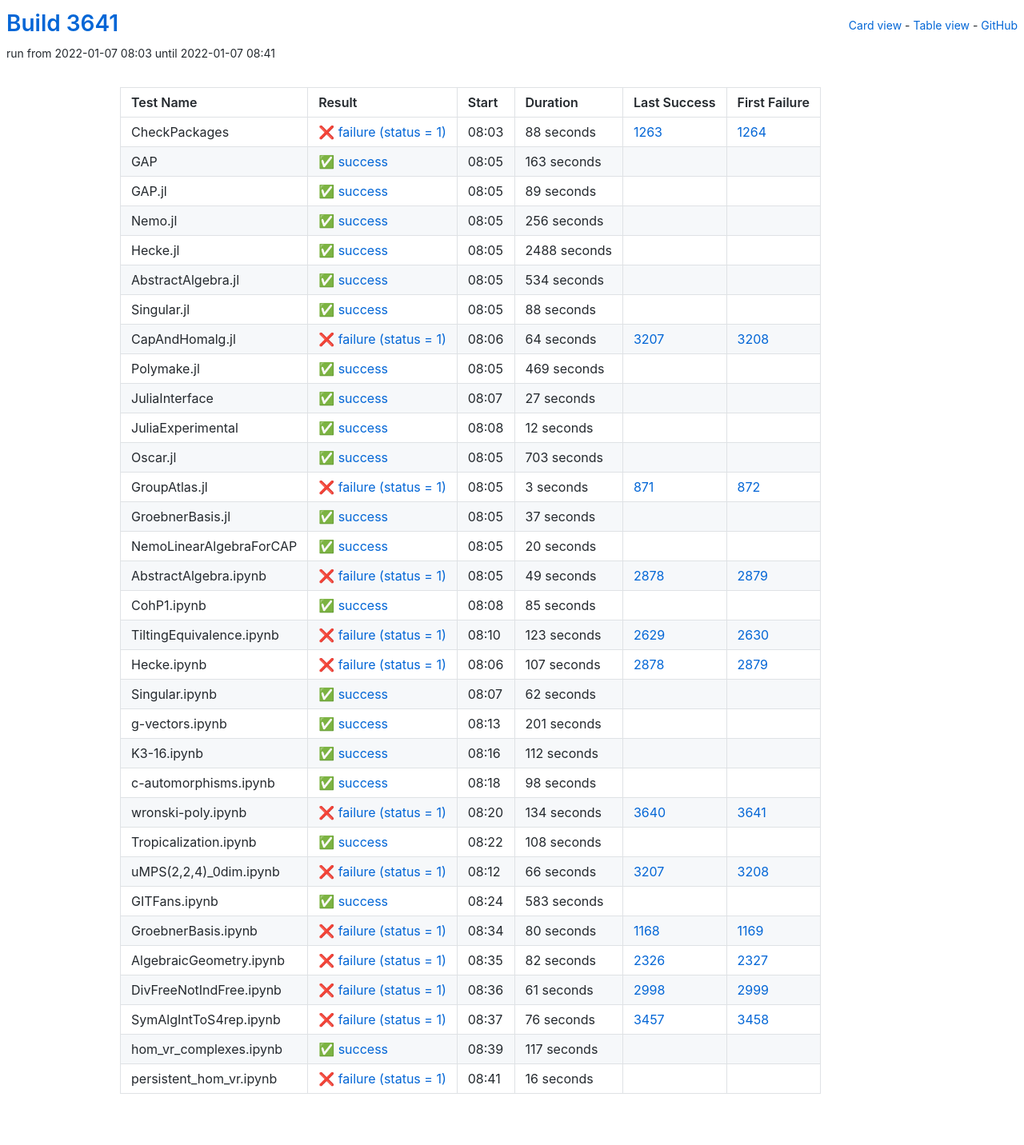
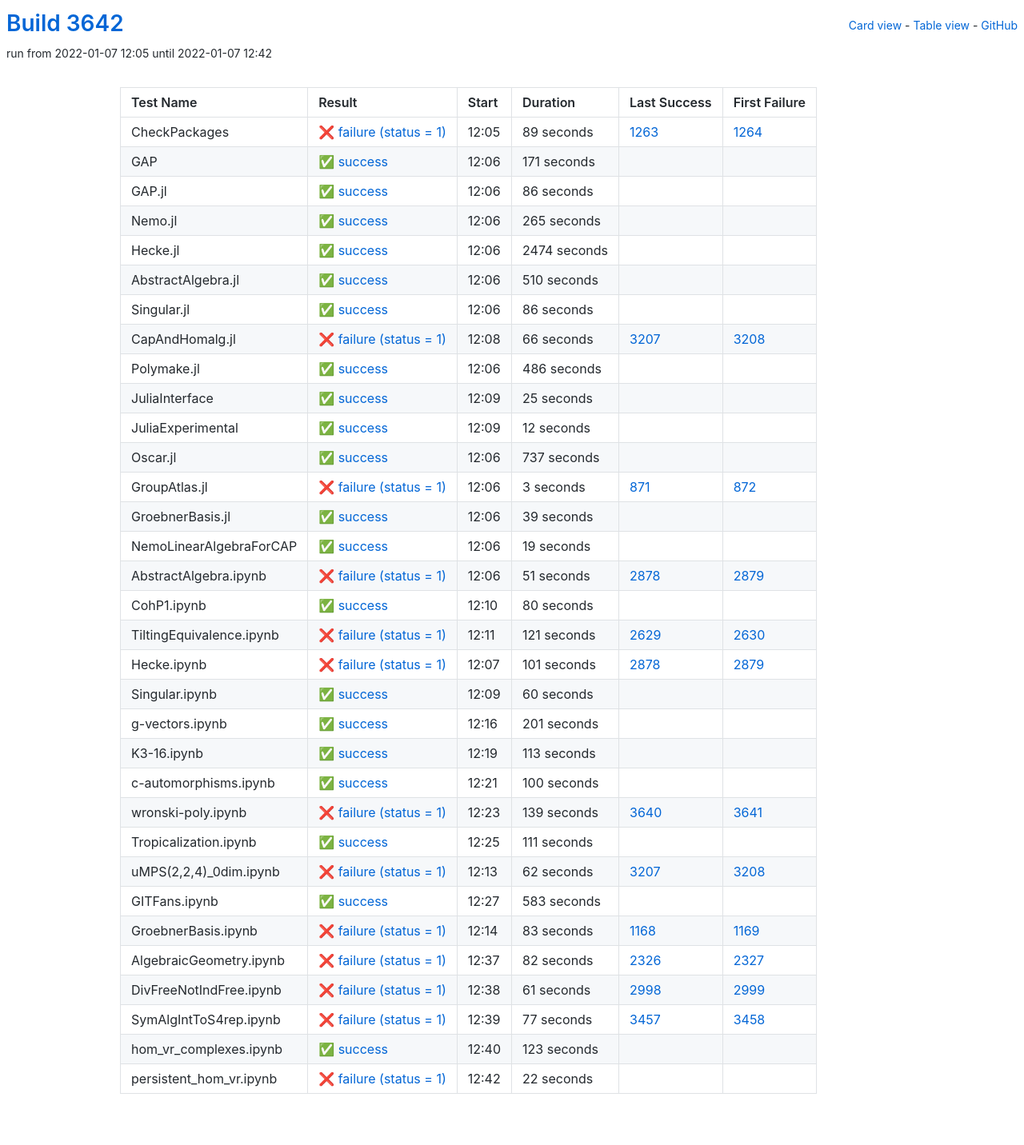
Before and after one commit to oscar-system/oscar-ci-status-stable, a Jekyll site: the page built from table.html, in a window 1280 px wide. Shown: the whole page at 80% size. Built offline with Jekyll 4.4.1, drawn with Linux system fonts in a browser that asks for light colours.

Commit message:
Build #3642

```diff
--- a/_data/ci.yml
+++ b/_data/ci.yml
@@ -1,6 +1,6 @@
 ---
-build: 3641
-build_url: https://oscarci.mathematik.uni-kl.de/job/oscar-stable/3641/
+build: 3642
+build_url: https://oscarci.mathematik.uni-kl.de/job/oscar-stable/3642/
 job: oscar-stable
 organization: oscar-system
 repo: oscar-ci-status-stable
@@ -8,128 +8,128 @@ repourl: https://github.com/oscar-system/oscar-ci-status-stable
 tests:
 - name: CheckPackages
   id: checkpackages
-  log: https://oscarci.mathematik.uni-kl.de/job/oscar-stable/3641/artifact/logs/build-3641/CheckPackages.log
-  start: 2022-01-07 08:03
+  log: https://oscarci.mathematik.uni-kl.de/job/oscar-stable/3642/artifact/logs/build-3642/CheckPackages.log
+  start: 2022-01-07 12:05
   success: false
   exitcode: 1
   status: failure
-  duration: 88
+  duration: 89
   last_success: 1263
   last_success_url: https://oscarci.mathematik.uni-kl.de/job/oscar-stable/1263/
   first_failure: 1264
   first_failure_url: https://oscarci.mathematik.uni-kl.de/job/oscar-stable/1264/
 - name: GAP
   id: gap
-  log: https://oscarci.mathematik.uni-kl.de/job/oscar-stable/3641/artifact/logs/build-3641/GAP.log
-  start: 2022-01-07 08:05
+  log: https://oscarci.mathematik.uni-kl.de/job/oscar-stable/3642/artifact/logs/build-3642/GAP.log
+  start: 2022-01-07 12:06
   success: true
   exitcode: 0
   status: success
-  duration: 163
+  duration: 171
   last_success: false
   last_success_url:
   first_failure: false
   first_failure_url:
 - name: GAP.jl
   id: gap-jl
-  log: https://oscarci.mathematik.uni-kl.de/job/oscar-stable/3641/artifact/logs/build-3641/GAP.jl.log
-  start: 2022-01-07 08:05
+  log: https://oscarci.mathematik.uni-kl.de/job/oscar-stable/3642/artifact/logs/build-3642/GAP.jl.log
+  start: 2022-01-07 12:06
   success: true
   exitcode: 0
   status: success
-  duration: 89
+  duration: 86
   last_success: false
   last_success_url:
   first_failure: false
   first_failure_url:
 - name: Nemo.jl
   id: nemo-jl
-  log: https://oscarci.mathematik.uni-kl.de/job/oscar-stable/3641/artifact/logs/build-3641/Nemo.jl.log
-  start: 2022-01-07 08:05
+  log: https://oscarci.mathematik.uni-kl.de/job/oscar-stable/3642/artifact/logs/build-3642/Nemo.jl.log
+  start: 2022-01-07 12:06
   success: true
   exitcode: 0
   status: success
-  duration: 256
+  duration: 265
   last_success: false
   last_success_url:
   first_failure: false
   first_failure_url:
 - name: Hecke.jl
   id: hecke-jl
-  log: https://oscarci.mathematik.uni-kl.de/job/oscar-stable/3641/artifact/logs/build-3641/Hecke.jl.log
-  start: 2022-01-07 08:05
+  log: https://oscarci.mathematik.uni-kl.de/job/oscar-stable/3642/artifact/logs/build-3642/Hecke.jl.log
+  start: 2022-01-07 12:06
   success: true
   exitcode: 0
   status: success
-  duration: 2488
+  duration: 2474
   last_success: false
   last_success_url:
   first_failure: false
   first_failure_url:
 - name: AbstractAlgebra.jl
   id: abstractalgebra-jl
-  log: https://oscarci.mathematik.uni-kl.de/job/oscar-stable/3641/artifact/logs/build-3641/AbstractAlgebra.jl.log
-  start: 2022-01-07 08:05
+  log: https://oscarci.mathematik.uni-kl.de/job/oscar-stable/3642/artifact/logs/build-3642/AbstractAlgebra.jl.log
+  start: 2022-01-07 12:06
   success: true
   exitcode: 0
   status: success
-  duration: 534
+  duration: 510
   last_success: false
   last_success_url:
   first_failure: false
   first_failure_url:
 - name: Singular.jl
   id: singular-jl
-  log: https://oscarci.mathematik.uni-kl.de/job/oscar-stable/3641/artifact/logs/build-3641/Singular.jl.log
-  start: 2022-01-07 08:05
+  log: https://oscarci.mathematik.uni-kl.de/job/oscar-stable/3642/artifact/logs/build-3642/Singular.jl.log
+  start: 2022-01-07 12:06
   success: true
   exitcode: 0
   status: success
-  duration: 88
+  duration: 86
   last_success: false
   last_success_url:
   first_failure: false
   first_failure_url:
 - name: CapAndHomalg.jl
   id: capandhomalg-jl
-  log: https://oscarci.mathematik.uni-kl.de/job/oscar-stable/3641/artifact/logs/build-3641/CapAndHomalg.jl.log
-  start: 2022-01-07 08:06
+  log: https://oscarci.mathematik.uni-kl.de/job/oscar-stable/3642/artifact/logs/build-3642/CapAndHomalg.jl.log
+  start: 2022-01-07 12:08
   success: false
   exitcode: 1
   status: failure
-  duration: 64
+  duration: 66
   last_success: 3207
   last_success_url: https://oscarci.mathematik.uni-kl.de/job/oscar-stable/3207/
   first_failure: 3208
   first_failure_url: https://oscarci.mathematik.uni-kl.de/job/oscar-stable/3208/
 - name: Polymake.jl
   id: polymake-jl
-  log: https://oscarci.mathematik.uni-kl.de/job/oscar-stable/3641/artifact/logs/build-3641/Polymake.jl.log
-  start: 2022-01-07 08:05
+  log: https://oscarci.mathematik.uni-kl.de/job/oscar-stable/3642/artifact/logs/build-3642/Polymake.jl.log
+  start: 2022-01-07 12:06
   success: true
   exitcode: 0
   status: success
-  duration: 469
+  duration: 486
   last_success: false
   last_success_url:
   first_failure: false
   first_failure_url:
 - name: JuliaInterface
   id: juliainterface
-  log: https://oscarci.mathematik.uni-kl.de/job/oscar-stable/3641/artifact/logs/build-3641/JuliaInterface.log
-  start: 2022-01-07 08:07
+  log: https://oscarci.mathematik.uni-kl.de/job/oscar-stable/3642/artifact/logs/build-3642/JuliaInterface.log
+  start: 2022-01-07 12:09
   success: true
   exitcode: 0
   status: success
-  duration: 27
+  duration: 25
   last_success: false
   last_success_url:
   first_failure: false
   first_failure_url:
 - name: JuliaExperimental
   id: juliaexperimental
-  log: https://oscarci.mathematik.uni-kl.de/job/oscar-stable/3641/artifact/logs/build-3641/JuliaExperimental.log
-  start: 2022-01-07 08:08
+  log: https://oscarci.mathematik.uni-kl.de/job/oscar-stable/3642/artifact/logs/build-3642/JuliaExperimental.log
+  start: 2022-01-07 12:09
   success: true
   exitcode: 0
   status: success
@@ -140,20 +140,20 @@ tests:
   first_failure_url:
 - name: Oscar.jl
   id: oscar-jl
-  log: https://oscarci.mathematik.uni-kl.de/job/oscar-stable/3641/artifact/logs/build-3641/Oscar.jl.log
-  start: 2022-01-07 08:05
+  log: https://oscarci.mathematik.uni-kl.de/job/oscar-stable/3642/artifact/logs/build-3642/Oscar.jl.log
+  start: 2022-01-07 12:06
   success: true
   exitcode: 0
   status: success
-  duration: 703
+  duration: 737
   last_success: false
   last_success_url:
   first_failure: false
   first_failure_url:
 - name: GroupAtlas.jl
   id: groupatlas-jl
-  log: https://oscarci.mathematik.uni-kl.de/job/oscar-stable/3641/artifact/logs/build-3641/GroupAtlas.jl.log
-  start: 2022-01-07 08:05
+  log: https://oscarci.mathematik.uni-kl.de/job/oscar-stable/3642/artifact/logs/build-3642/GroupAtlas.jl.log
+  start: 2022-01-07 12:06
   success: false
   exitcode: 1
   status: failure
@@ -164,92 +164,92 @@ tests:
   first_failure_url: https://oscarci.mathematik.uni-kl.de/job/oscar-stable/872/
 - name: GroebnerBasis.jl
   id: groebnerbasis-jl
-  log: https://oscarci.mathematik.uni-kl.de/job/oscar-stable/3641/artifact/logs/build-3641/GroebnerBasis.jl.log
-  start: 2022-01-07 08:05
+  log: https://oscarci.mathematik.uni-kl.de/job/oscar-stable/3642/artifact/logs/build-3642/GroebnerBasis.jl.log
+  start: 2022-01-07 12:06
   success: true
   exitcode: 0
   status: success
-  duration: 37
+  duration: 39
   last_success: false
   last_success_url:
   first_failure: false
   first_failure_url:
 - name: NemoLinearAlgebraForCAP
   id: nemolinearalgebraforcap
-  log: https://oscarci.mathematik.uni-kl.de/job/oscar-stable/3641/artifact/logs/build-3641/NemoLinearAlgebraForCAP.log
-  start: 2022-01-07 08:05
+  log: https://oscarci.mathematik.uni-kl.de/job/oscar-stable/3642/artifact/logs/build-3642/NemoLinearAlgebraForCAP.log
+  start: 2022-01-07 12:06
   success: true
   exitcode: 0
   status: success
-  duration: 20
+  duration: 19
   last_success: false
   last_success_url:
   first_failure: false
   first_failure_url:
 - name: AbstractAlgebra.ipynb
   id: abstractalgebra-ipynb
-  log: https://oscarci.mathematik.uni-kl.de/job/oscar-stable/3641/artifact/logs/build-3641/AbstractAlgebra.ipynb.log
-  start: 2022-01-07 08:05
+  log: https://oscarci.mathematik.uni-kl.de/job/oscar-stable/3642/artifact/logs/build-3642/AbstractAlgebra.ipynb.log
+  start: 2022-01-07 12:06
   success: false
   exitcode: 1
   status: failure
-  duration: 49
+  duration: 51
   last_success: 2878
   last_success_url: https://oscarci.mathematik.uni-kl.de/job/oscar-stable/2878/
   first_failure: 2879
   first_failure_url: https://oscarci.mathematik.uni-kl.de/job/oscar-stable/2879/
 - name: CohP1.ipynb
   id: cohp1-ipynb
-  log: https://oscarci.mathematik.uni-kl.de/job/oscar-stable/3641/artifact/logs/build-3641/CohP1.ipynb.log
-  start: 2022-01-07 08:08
+  log: https://oscarci.mathematik.uni-kl.de/job/oscar-stable/3642/artifact/logs/build-3642/CohP1.ipynb.log
+  start: 2022-01-07 12:10
   success: true
   exitcode: 0
   status: success
-  duration: 85
+  duration: 80
   last_success: false
   last_success_url:
   first_failure: false
   first_failure_url:
 - name: TiltingEquivalence.ipynb
   id: tiltingequivalence-ipynb
-  log: https://oscarci.mathematik.uni-kl.de/job/oscar-stable/3641/artifact/logs/build-3641/TiltingEquivalence.ipynb.log
-  start: 2022-01-07 08:10
+  log: https://oscarci.mathematik.uni-kl.de/job/oscar-stable/3642/artifact/logs/build-3642/TiltingEquivalence.ipynb.log
+  start: 2022-01-07 12:11
   success: false
   exitcode: 1
   status: failure
-  duration: 123
+  duration: 121
   last_success: 2629
   last_success_url: https://oscarci.mathematik.uni-kl.de/job/oscar-stable/2629/
   first_failure: 2630
   first_failure_url: https://oscarci.mathematik.uni-kl.de/job/oscar-stable/2630/
 - name: Hecke.ipynb
   id: hecke-ipynb
-  log: https://oscarci.mathematik.uni-kl.de/job/oscar-stable/3641/artifact/logs/build-3641/Hecke.ipynb.log
-  start: 2022-01-07 08:06
+  log: https://oscarci.mathematik.uni-kl.de/job/oscar-stable/3642/artifact/logs/build-3642/Hecke.ipynb.log
+  start: 2022-01-07 12:07
   success: false
   exitcode: 1
   status: failure
-  duration: 107
+  duration: 101
   last_success: 2878
   last_success_url: https://oscarci.mathematik.uni-kl.de/job/oscar-stable/2878/
   first_failure: 2879
   first_failure_url: https://oscarci.mathematik.uni-kl.de/job/oscar-stable/2879/
 - name: Singular.ipynb
   id: singular-ipynb
-  log: https://oscarci.mathematik.uni-kl.de/job/oscar-stable/3641/artifact/logs/build-3641/Singular.ipynb.log
-  start: 2022-01-07 08:07
+  log: https://oscarci.mathematik.uni-kl.de/job/oscar-stable/3642/artifact/logs/build-3642/Singular.ipynb.log
+  start: 2022-01-07 12:09
   success: true
   exitcode: 0
   status: success
-  duration: 62
+  duration: 60
   last_success: false
   last_success_url:
   first_failure: false
   first_failure_url:
 - name: g-vectors.ipynb
   id: g-vectors-ipynb
-  log: https://oscarci.mathematik.uni-kl.de/job/oscar-stable/3641/artifact/logs/build-3641/g-vectors.ipynb.log
-  start: 2022-01-07 08:13
+  log: https://oscarci.mathematik.uni-kl.de/job/oscar-stable/3642/artifact/logs/build-3642/g-vectors.ipynb.log
+  start: 2022-01-07 12:16
   success: true
   exitcode: 0
   status: success
@@ -260,68 +260,68 @@ tests:
   first_failure_url:
 - name: K3-16.ipynb
   id: k3-16-ipynb
-  log: https://oscarci.mathematik.uni-kl.de/job/oscar-stable/3641/artifact/logs/build-3641/K3-16.ipynb.log
-  start: 2022-01-07 08:16
+  log: https://oscarci.mathematik.uni-kl.de/job/oscar-stable/3642/artifact/logs/build-3642/K3-16.ipynb.log
+  start: 2022-01-07 12:19
   success: true
   exitcode: 0
   status: success
-  duration: 112
+  duration: 113
   last_success: false
   last_success_url:
   first_failure: false
   first_failure_url:
 - name: c-automorphisms.ipynb
   id: c-automorphisms-ipynb
-  log: https://oscarci.mathematik.uni-kl.de/job/oscar-stable/3641/artifact/logs/build-3641/c-automorphisms.ipynb.log
-  start: 2022-01-07 08:18
+  log: https://oscarci.mathematik.uni-kl.de/job/oscar-stable/3642/artifact/logs/build-3642/c-automorphisms.ipynb.log
+  start: 2022-01-07 12:21
   success: true
   exitcode: 0
   status: success
-  duration: 98
+  duration: 100
   last_success: false
   last_success_url:
   first_failure: false
   first_failure_url:
 - name: wronski-poly.ipynb
   id: wronski-poly-ipynb
-  log: https://oscarci.mathematik.uni-kl.de/job/oscar-stable/3641/artifact/logs/build-3641/wronski-poly.ipynb.log
-  start: 2022-01-07 08:20
+  log: https://oscarci.mathematik.uni-kl.de/job/oscar-stable/3642/artifact/logs/build-3642/wronski-poly.ipynb.log
+  start: 2022-01-07 12:23
   success: false
   exitcode: 1
   status: failure
-  duration: 134
+  duration: 139
   last_success: 3640
   last_success_url: https://oscarci.mathematik.uni-kl.de/job/oscar-stable/3640/
   first_failure: 3641
   first_failure_url: https://oscarci.mathematik.uni-kl.de/job/oscar-stable/3641/
 - name: Tropicalization.ipynb
   id: tropicalization-ipynb
-  log: https://oscarci.mathematik.uni-kl.de/job/oscar-stable/3641/artifact/logs/build-3641/Tropicalization.ipynb.log
-  start: 2022-01-07 08:22
+  log: https://oscarci.mathematik.uni-kl.de/job/oscar-stable/3642/artifact/logs/build-3642/Tropicalization.ipynb.log
+  start: 2022-01-07 12:25
   success: true
   exitcode: 0
   status: success
-  duration: 108
+  duration: 111
   last_success: false
   last_success_url:
   first_failure: false
   first_failure_url:
 - name: uMPS(2,2,4)_0dim.ipynb
   id: umps-2-2-4-0dim-ipynb
-  log: https://oscarci.mathematik.uni-kl.de/job/oscar-stable/3641/artifact/logs/build-3641/uMPS-2-2-4-_0dim.ipynb.log
-  start: 2022-01-07 08:12
+  log: https://oscarci.mathematik.uni-kl.de/job/oscar-stable/3642/artifact/logs/build-3642/uMPS-2-2-4-_0dim.ipynb.log
+  start: 2022-01-07 12:13
   success: false
   exitcode: 1
   status: failure
-  duration: 66
+  duration: 62
   last_success: 3207
   last_success_url: https://oscarci.mathematik.uni-kl.de/job/oscar-stable/3207/
   first_failure: 3208
   first_failure_url: https://oscarci.mathematik.uni-kl.de/job/oscar-stable/3208/
 - name: GITFans.ipynb
   id: gitfans-ipynb
-  log: https://oscarci.mathematik.uni-kl.de/job/oscar-stable/3641/artifact/logs/build-3641/GITFans.ipynb.log
-  start: 2022-01-07 08:24
+  log: https://oscarci.mathematik.uni-kl.de/job/oscar-stable/3642/artifact/logs/build-3642/GITFans.ipynb.log
+  start: 2022-01-07 12:27
   success: true
   exitcode: 0
   status: success
@@ -332,20 +332,20 @@ tests:
   first_failure_url:
 - name: GroebnerBasis.ipynb
   id: groebnerbasis-ipynb
-  log: https://oscarci.mathematik.uni-kl.de/job/oscar-stable/3641/artifact/logs/build-3641/GroebnerBasis.ipynb.log
-  start: 2022-01-07 08:34
+  log: https://oscarci.mathematik.uni-kl.de/job/oscar-stable/3642/artifact/logs/build-3642/GroebnerBasis.ipynb.log
+  start: 2022-01-07 12:14
   success: false
   exitcode: 1
   status: failure
-  duration: 80
+  duration: 83
   last_success: 1168
   last_success_url: https://oscarci.mathematik.uni-kl.de/job/oscar-stable/1168/
   first_failure: 1169
   first_failure_url: https://oscarci.mathematik.uni-kl.de/job/oscar-stable/1169/
 - name: AlgebraicGeometry.ipynb
   id: algebraicgeometry-ipynb
-  log: https://oscarci.mathematik.uni-kl.de/job/oscar-stable/3641/artifact/logs/build-3641/AlgebraicGeometry.ipynb.log
-  start: 2022-01-07 08:35
+  log: https://oscarci.mathematik.uni-kl.de/job/oscar-stable/3642/artifact/logs/build-3642/AlgebraicGeometry.ipynb.log
+  start: 2022-01-07 12:37
   success: false
   exitcode: 1
   status: failure
@@ -356,8 +356,8 @@ tests:
   first_failure_url: https://oscarci.mathematik.uni-kl.de/job/oscar-stable/2327/
 - name: DivFreeNotIndFree.ipynb
   id: divfreenotindfree-ipynb
-  log: https://oscarci.mathematik.uni-kl.de/job/oscar-stable/3641/artifact/logs/build-3641/DivFreeNotIndFree.ipynb.log
-  start: 2022-01-07 08:36
+  log: https://oscarci.mathematik.uni-kl.de/job/oscar-stable/3642/artifact/logs/build-3642/DivFreeNotIndFree.ipynb.log
+  start: 2022-01-07 12:38
   success: false
   exitcode: 1
   status: failure
@@ -368,36 +368,36 @@ tests:
   first_failure_url: https://oscarci.mathematik.uni-kl.de/job/oscar-stable/2999/
 - name: SymAlgIntToS4rep.ipynb
   id: symalginttos4rep-ipynb
-  log: https://oscarci.mathematik.uni-kl.de/job/oscar-stable/3641/artifact/logs/build-3641/SymAlgIntToS4rep.ipynb.log
-  start: 2022-01-07 08:37
+  log: https://oscarci.mathematik.uni-kl.de/job/oscar-stable/3642/artifact/logs/build-3642/SymAlgIntToS4rep.ipynb.log
+  start: 2022-01-07 12:39
   success: false
   exitcode: 1
   status: failure
-  duration: 76
+  duration: 77
   last_success: 3457
   last_success_url: https://oscarci.mathematik.uni-kl.de/job/oscar-stable/3457/
   first_failure: 3458
   first_failure_url: https://oscarci.mathematik.uni-kl.de/job/oscar-stable/3458/
 - name: hom_vr_complexes.ipynb
   id: hom-vr-complexes-ipynb
-  log: https://oscarci.mathematik.uni-kl.de/job/oscar-stable/3641/artifact/logs/build-3641/hom_vr_complexes.ipynb.log
-  start: 2022-01-07 08:39
+  log: https://oscarci.mathematik.uni-kl.de/job/oscar-stable/3642/artifact/logs/build-3642/hom_vr_complexes.ipynb.log
+  start: 2022-01-07 12:40
   success: true
   exitcode: 0
   status: success
-  duration: 117
+  duration: 123
   last_success: false
   last_success_url:
   first_failure: false
   first_failure_url:
 - name: persistent_hom_vr.ipynb
   id: persistent-hom-vr-ipynb
-  log: https://oscarci.mathematik.uni-kl.de/job/oscar-stable/3641/artifact/logs/build-3641/persistent_hom_vr.ipynb.log
-  start: 2022-01-07 08:41
+  log: https://oscarci.mathematik.uni-kl.de/job/oscar-stable/3642/artifact/logs/build-3642/persistent_hom_vr.ipynb.log
+  start: 2022-01-07 12:42
   success: false
   exitcode: 1
   status: failure
-  duration: 16
+  duration: 22
   last_success: false
   last_success_url:
   first_failure: false
```
Also changed, not shown: README.md.
